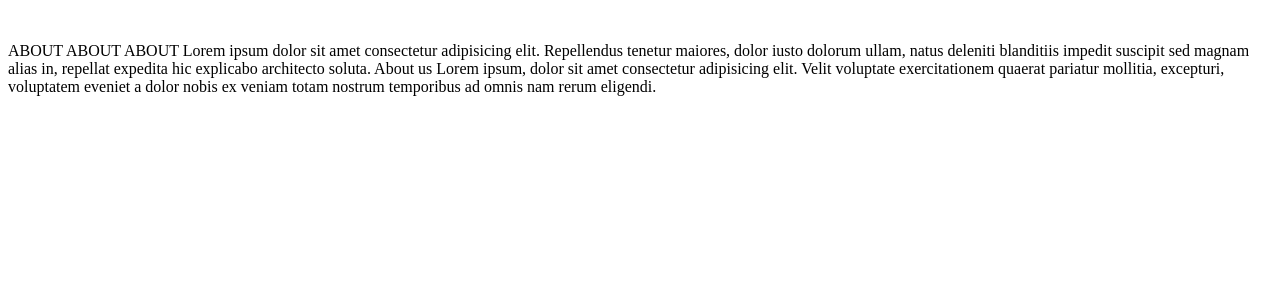
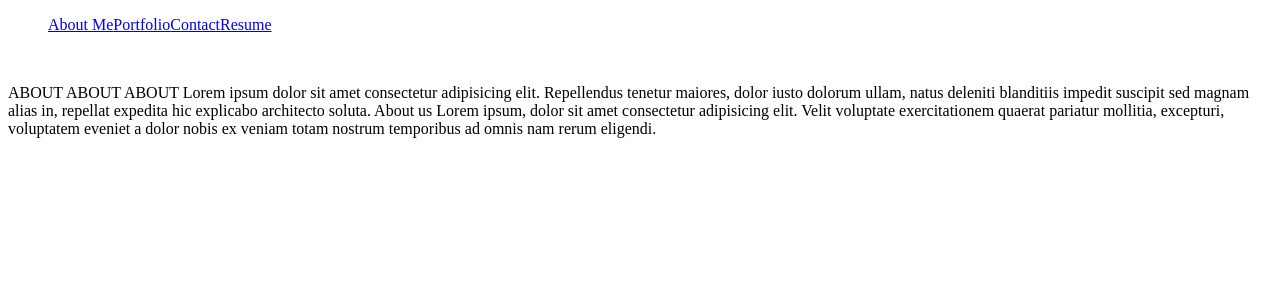
Before and after one commit to bluethreadmade/react-portfolio, a React (Vite) app: page / in a window 1280 px wide. Shown: the top 300 px of the page. Built offline with nearby package versions, Linux system fonts and the light colour scheme.

Commit message:
adding links to Nav

```diff
--- a/src/App.jsx
+++ b/src/App.jsx
@@ -1,12 +1,12 @@
 // Bringing in the required import from 'react-router-dom'
 import { Outlet } from 'react-router-dom';
-//import Nav from './components/Nav';
+import Nav from './components/Nav';
 
 function App() {
   // The Outlet component will conditionally swap between the different pages according to the URL
   return (
     <>
-      {/* <Nav /> */}
+      <Nav />
       <Outlet />
     </>
   );
--- a/src/components/Nav.jsx
+++ b/src/components/Nav.jsx
@@ -1,6 +1,6 @@
 // Bringing in the required import from 'react-router-dom'
-import { Link } from 'react-router-dom';
-import Navbar from './UI/Navbar';
+import { Link } from "react-router-dom";
+import Navbar from "./UI/Navbar";
 
 export default function Nav() {
   // The Navbar UI component will render each of the Link elements in the links prop
@@ -8,10 +8,16 @@ export default function Nav() {
     <Navbar
       links={[
         <Link key={1} className="nav-link text-light" to="/">
-          Home
+          About Me
         </Link>,
-        <Link key={2} className="nav-link text-light" to="/about">
-          About Us
+        <Link key={2} className="nav-link text-light" to="/portfolio">
+          Portfolio
+        </Link>,
+        <Link key={2} className="nav-link text-light" to="/contact">
+          Contact
+        </Link>,
+        <Link key={2} className="nav-link text-light" to="/resume">
+          Resume
         </Link>,
       ]}
     />
```
